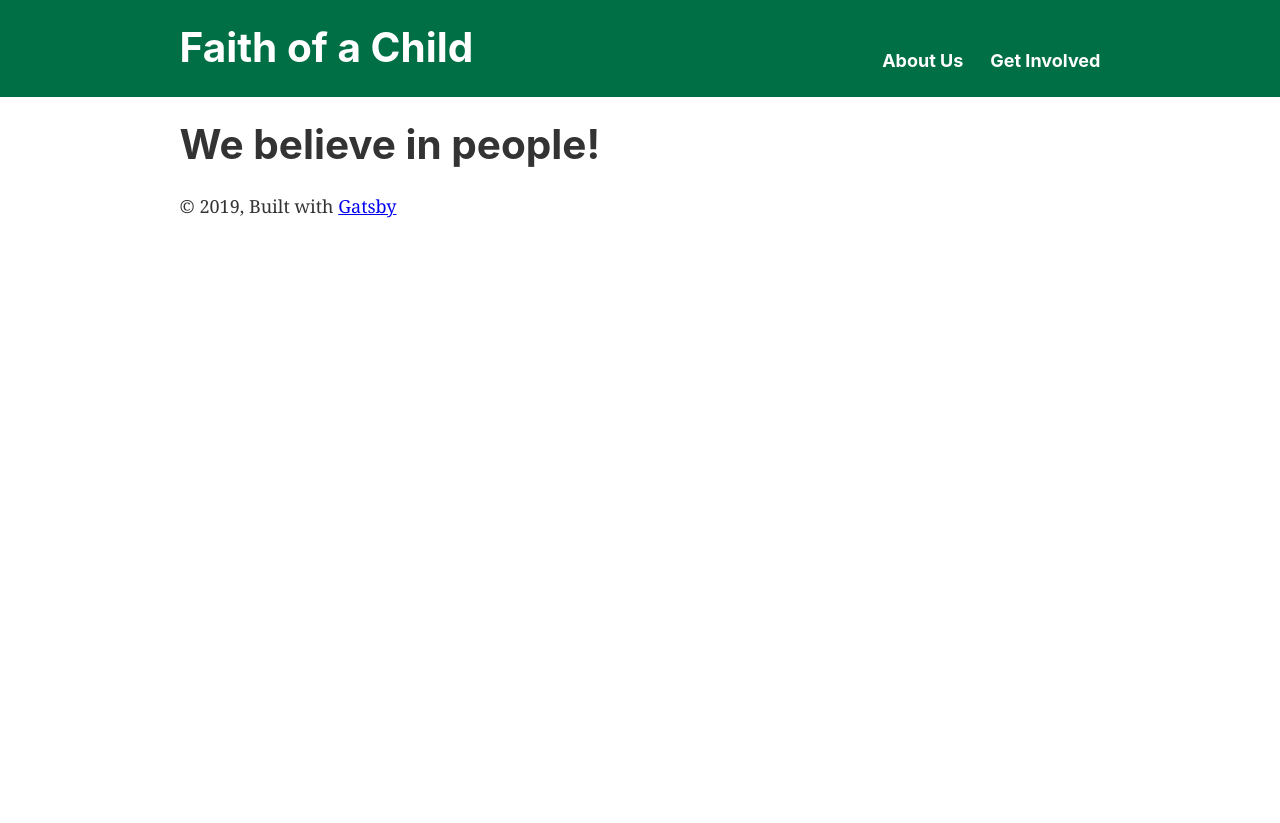
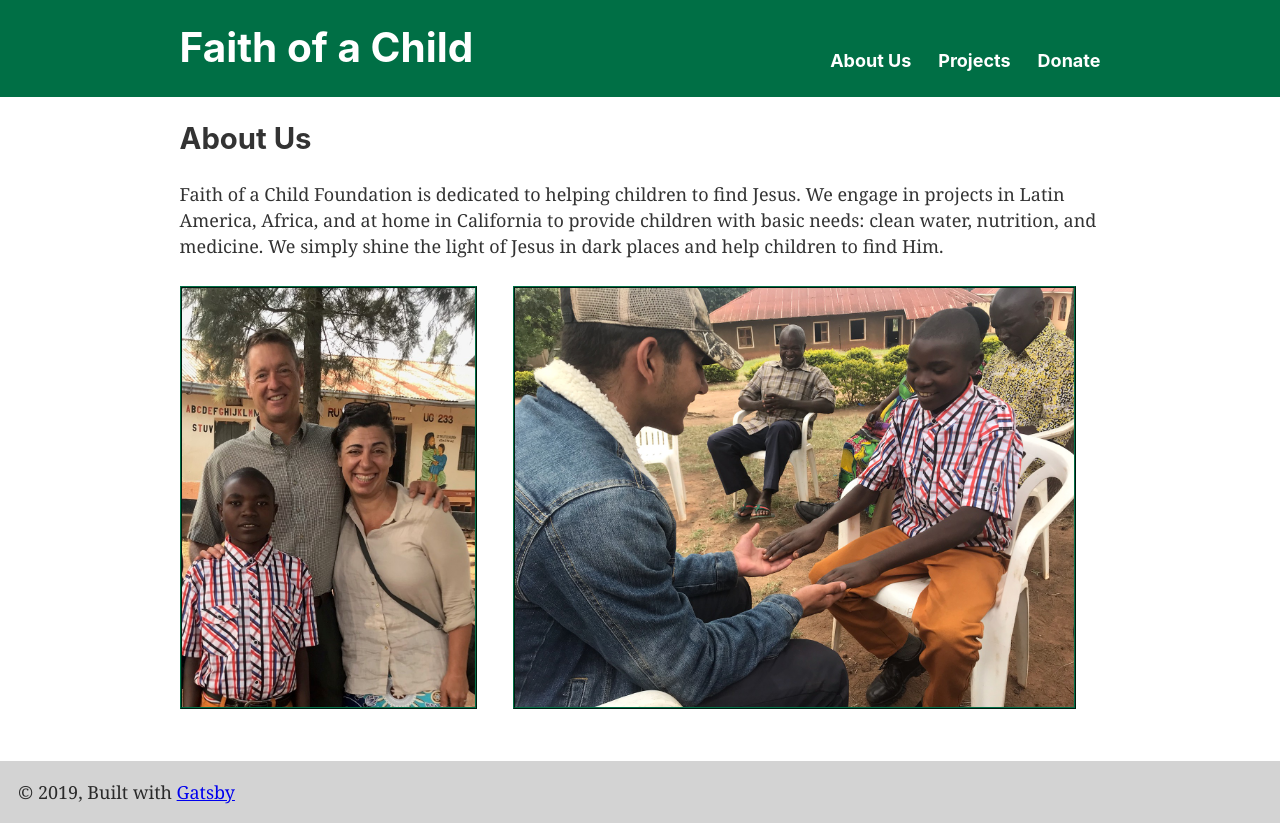
Before and after one commit to madden-man/FaithOfAChild, a Gatsby site: page /about-us in a window 1280 px wide. Before the commit the page ends 800 px from the top, so only its background shows below. Built offline with nearby package versions, Linux system fonts and the light colour scheme; Gatsby itself is replaced by a stand-in of ours.

Commit message:
Making progress, set up index and about us pages

```diff
--- a/src/components/header.js
+++ b/src/components/header.js
@@ -37,13 +37,24 @@ const Header = ({ siteTitle }) => (
         </h4>
         <h4 style={{ marginBottom: 0, marginLeft: '1.5rem', alignSelf: 'flex-end' }}>
           <Link
-            to="/get-involved"
+            to="/projects"
             style={{
               color: 'white',
               textDecoration: 'none',
             }}
           >
-            Get Involved
+            Projects
+          </Link>
+        </h4>
+        <h4 style={{ marginBottom: 0, marginLeft: '1.5rem', alignSelf: 'flex-end' }}>
+          <Link
+            to="/donate"
+            style={{
+              color: 'white',
+              textDecoration: 'none',
+            }}
+          >
+            Donate
           </Link>
         </h4>
       </nav>
--- a/src/components/layout.js
+++ b/src/components/layout.js
@@ -12,7 +12,7 @@ import { useStaticQuery, graphql } from "gatsby"
 import Header from "./header"
 import "./layout.css"
 
-const Layout = ({ children }) => {
+const Layout = ({ alignment, children }) => {
   const data = useStaticQuery(graphql`
     query SiteTitleQuery {
       site {
@@ -32,15 +32,19 @@ const Layout = ({ children }) => {
           maxWidth: 960,
           padding: `0px 1.0875rem 1.45rem`,
           paddingTop: 0,
+          textAlign: alignment,
         }}
       >
         <main>{children}</main>
-        <footer>
-          © {new Date().getFullYear()}, Built with
-          {` `}
-          <a href="https://www.gatsbyjs.org">Gatsby</a>
-        </footer>
       </div>
+      <footer style={{
+        backgroundColor: 'lightgray',
+        padding: '1rem',
+      }}>
+        © {new Date().getFullYear()}, Built with
+        {` `}
+        <a href="https://www.gatsbyjs.org">Gatsby</a>
+      </footer>
     </>
   )
 }
--- a/src/pages/about-us.js
+++ b/src/pages/about-us.js
@@ -1,10 +1,28 @@
 import React from "react"
 
+import saulWithDadDD from '../images/saul-with-dad-dd.jpg';
+import saulWithAndre from '../images/saul-with-andre.jpg';
 import Layout from "../components/layout"
 
 const AboutUsPage = () => (
   <Layout>
-    <h1>We believe in people!</h1>
+    <h2>About Us</h2>
+    <p>Faith of a Child Foundation is dedicated to helping children to find Jesus.  We engage in projects in Latin America, Africa, and at home in California to provide children with basic needs:   clean water, nutrition, and medicine.  We simply shine the light of Jesus in dark places and help children to find Him.</p>
+    <div style={{
+      display: 'flex',
+      flexDirection: 'row',
+      flexWrap: 'wrap',
+    }}>
+      <img src={saulWithDadDD} style={{
+        border: '2px ridge #006F45',
+        height: '23.5rem'
+      }}/>
+      <img src={saulWithAndre} style={{
+        border: '2px ridge #006F45',
+        height: '23.5rem',
+        marginLeft: '2rem',
+      }}/>
+    </div>
   </Layout>
 );
 
```
Also changed, not shown: src/pages/index.js (+7 -3 lines), src/pages/projects.js (added, +11 -0 lines), src/images/Daniel.jpg (added), src/images/baby-red-dress.jpg (added), src/images/guatemala winston (2).jpg (added), src/images/guatemala winston and gabriela.jpg (added), src/images/kid-climbs-tree.jpg (added), src/images/proverbs-22-6.jpg (added), src/images/saul-with-andre.jpg (added), src/images/saul-with-dad-dd.jpg (added), src/images/woman-with-child.jpg (added), src/pages/donate.js (renamed from src/pages/get-involved.js), 2 other files.
